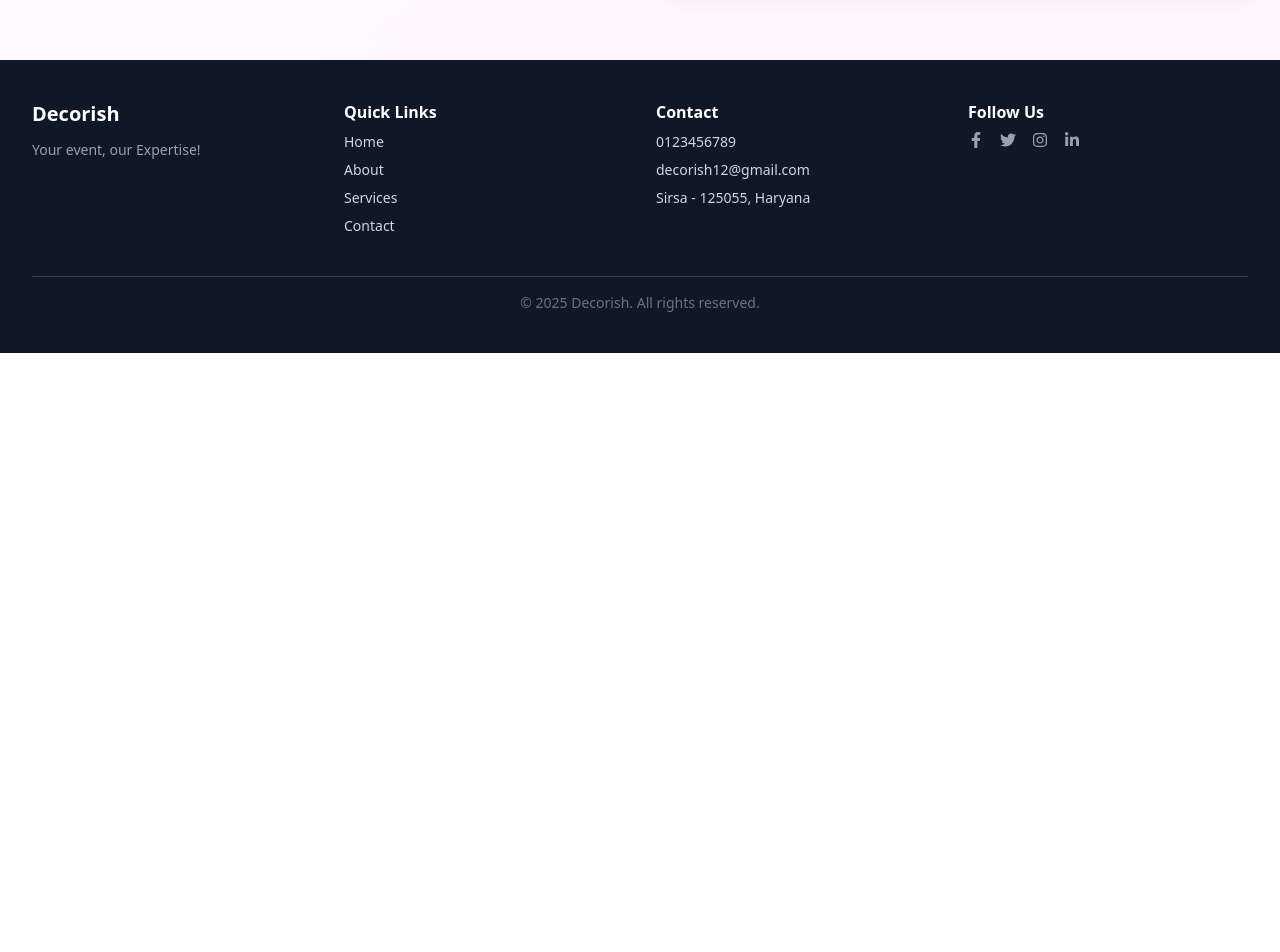
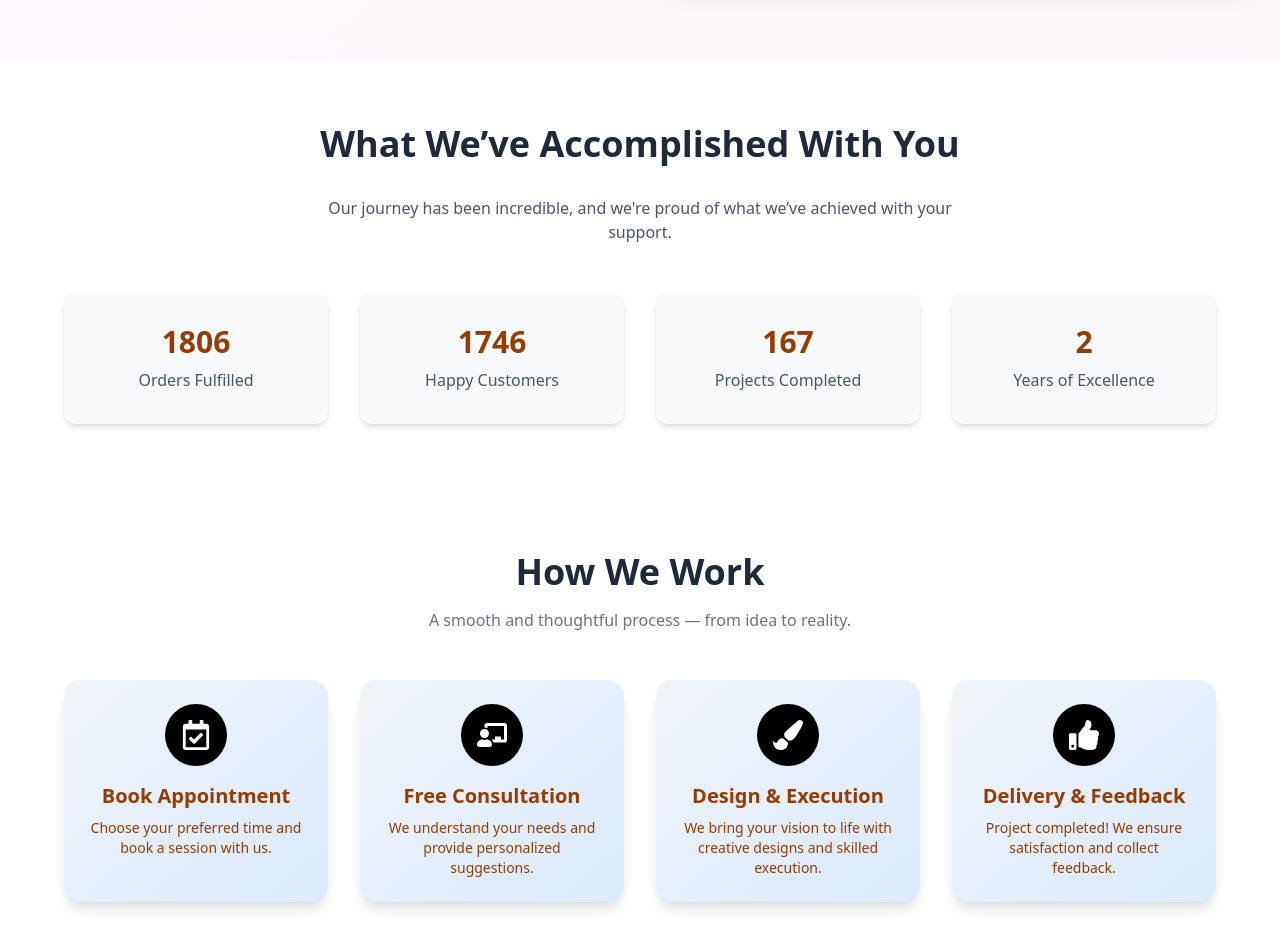
Before and after one commit to IshantAhuja0/decorative-site, a React (Vite) app: page /about in a window 1280 px wide. Shown: the part 1000-1952 px from the top of the page. Before the commit the page ends 1353 px from the top, so only its background shows below. Built offline with nearby package versions, Linux system fonts and the light colour scheme.

Commit message:
add about page

```diff
--- a/src/About.jsx
+++ b/src/About.jsx
@@ -1,5 +1,7 @@
 import React from 'react'
 import FounderSection from './components/FounderSection'
+import GreatWorkSection from './components/GreatWorkSection'
+import HowWeWork from './components/HowWeWork'
 
 export default function About(props) {
 
@@ -7,6 +9,8 @@ export default function About(props) {
   return (
     <>
       <FounderSection/>
+      <GreatWorkSection/>
+      <HowWeWork/>
     </>
   )
 }
--- a/src/ContactPage.jsx
+++ b/src/ContactPage.jsx
@@ -1,6 +1,11 @@
 import { motion } from 'framer-motion';
 import { useState } from 'react';
 const ContactPage = () => {
+  let info={
+    phone:'123456789',
+    email:'decorish@mail.com',
+    address:'sirsa'
+  }
   const [formData, setFormData] = useState({ name: '', phone: '', email: '' , time:''});
 
   const handleChange = (e) =>
@@ -88,12 +93,12 @@ const ContactPage = () => {
         >
           <h2 className="text-3xl font-bold mb-6 text-gray-800">Contact Us</h2>
           <div className="text-gray-700 text-lg space-y-4">
-            <p><strong>📞 Phone:</strong> +91 98765 43210</p>
-            <p><strong>✉️ Email:</strong> support@yourcompany.com</p>
-            <p><strong>🏢 Address:</strong> 123 Tech Street, Bangalore, India</p>
+            <p><strong>📞 Phone:</strong> {info.phone}</p>
+            <p><strong>✉️ Email:</strong> {info.email}</p>
+            <p><strong>🏢 Address:</strong>  {info.address}</p>
             <div className="mt-6">
               <a
-                href="https://wa.me/919876543210"
+      href={`https://wa.me/91${info.phone}`}
                 target="_blank"
                 rel="noopener noreferrer"
                 className="inline-flex items-center gap-2 bg-green-700 text-white px-5 py-3 rounded-xl hover:bg-green-600 transition duration-300"
--- a/src/components/FounderSection.jsx
+++ b/src/components/FounderSection.jsx
@@ -2,15 +2,15 @@ import React from 'react';
 import { motion } from 'framer-motion';
 const founders = [
   {
-    name: "Aarav Mehta",
-    role: "Co-Founder & CEO",
-    bio: "Aarav leads the vision and strategy. With 10+ years of experience in tech and business, he's passionate about building scalable solutions.",
+    name: "Ekta Aggarwal",
+    role: "Co-Founder & CDO",
+    bio: "Ekta Aggarwal leads the vision and strategy. With 10+ years of experience in designing and business, he's passionate about building scalable solutions.",
     image: "https://randomuser.me/api/portraits/men/45.jpg"
   },
   {
-    name: "Isha Kapoor",
+    name: "Ritika Garg",
     role: "Co-Founder & CTO",
-    bio: "Isha drives the technical architecture. She's a full-stack expert and loves building powerful digital products with real impact.",
+    bio: "Ritika Garg drives the technical architecture. She's a full-stack expert and loves building powerful digital products with real impact.",
     image: "https://randomuser.me/api/portraits/women/65.jpg"
   }
 ];
--- /dev/null
+++ b/src/components/GreatWorkSection.jsx
@@ -0,0 +1,77 @@
+import { motion } from 'framer-motion';
+import { useEffect, useState } from 'react';
+
+const today = new Date();
+const baseDate = new Date('2024-01-01'); // Your starting date
+const daysPassed = Math.floor((today - baseDate) / (1000 * 60 * 60 * 24));
+
+// Update numbers based on days passed
+const stats = [
+  { label: 'Orders Fulfilled', value: 860 + daysPassed * 2 }, // +2 orders per day
+  { label: 'Happy Customers', value: 800 + daysPassed * 2 }, // +1.5 customers per day
+  { label: 'Projects Completed', value: 120 + Math.floor(daysPassed / 10) }, // 1 project every 10 days
+  { label: 'Years of Excellence', value: today.getFullYear() - 2023 },
+];
+
+
+const GreatWorkSection = () => {
+  const [hasAnimated, setHasAnimated] = useState(false);
+  const [counts, setCounts] = useState(stats.map(() => 0));
+
+  useEffect(() => {
+    if (!hasAnimated) {
+      const intervals = stats.map((stat, index) =>
+        setInterval(() => {
+          setCounts((prev) => {
+            const newCounts = [...prev];
+            if (newCounts[index] < stat.value) {
+              newCounts[index] += Math.ceil(stat.value / 50); // speed of counting
+            } else {
+              newCounts[index] = stat.value;
+              clearInterval(intervals[index]);
+            }
+            return newCounts;
+          });
+        }, 30)
+      );
+
+      setHasAnimated(true);
+    }
+  }, [hasAnimated]);
+
+  return (
+    <motion.section
+      className="bg-white py-16 px-4 sm:px-10"
+      initial={{ opacity: 0, y: 30 }}
+      whileInView={{ opacity: 1, y: 0 }}
+      transition={{ duration: 0.8 }}
+      viewport={{ once: true }}
+    >
+      <div className="max-w-6xl mx-auto text-center">
+        <h2 className="text-3xl sm:text-4xl font-bold mb-8 text-gray-800">
+        What We’ve Accomplished With You
+        </h2>
+        <p className="text-gray-600 max-w-2xl mx-auto mb-12">
+          Our journey has been incredible, and we're proud of what we’ve achieved with your support.
+        </p>
+
+        <div className="grid grid-cols-2 md:grid-cols-4 gap-8">
+          {stats.map((stat, index) => (
+            <motion.div
+              key={index}
+              className="bg-gray-50 rounded-xl shadow-md py-8 px-4"
+              whileHover={{ scale: 1.05 }}
+            >
+              <h3 className="text-3xl font-extrabold text-amber-800">
+                {counts[index]}
+              </h3>
+              <p className="text-gray-600 mt-2">{stat.label}</p>
+            </motion.div>
+          ))}
+        </div>
+      </div>
+    </motion.section>
+  );
+};
+
+export default GreatWorkSection;
--- /dev/null
+++ b/src/components/HowWeWork.jsx
@@ -0,0 +1,64 @@
+import { motion } from 'framer-motion';
+import { FaRegCalendarCheck, FaChalkboardTeacher, FaPaintBrush, FaThumbsUp } from 'react-icons/fa';
+
+const steps = [
+  {
+    icon: <FaRegCalendarCheck size={30} className="text-white" />,
+    title: 'Book Appointment',
+    desc: 'Choose your preferred time and book a session with us.',
+  },
+  {
+    icon: <FaChalkboardTeacher size={30} className="text-white" />,
+    title: 'Free Consultation',
+    desc: 'We understand your needs and provide personalized suggestions.',
+  },
+  {
+    icon: <FaPaintBrush size={30} className="text-white" />,
+    title: 'Design & Execution',
+    desc: 'We bring your vision to life with creative designs and skilled execution.',
+  },
+  {
+    icon: <FaThumbsUp size={30} className="text-white" />,
+    title: 'Delivery & Feedback',
+    desc: 'Project completed! We ensure satisfaction and collect feedback.',
+  },
+];
+
+const HowWeWork = () => {
+  return (
+    <section className="bg-white py-16 px-4" id="how-we-work">
+      <div className="max-w-6xl mx-auto text-center">
+        <motion.h2
+          initial={{ opacity: 0, y: 20 }}
+          animate={{ opacity: 1, y: 0 }}
+          transition={{ duration: 0.5 }}
+          className="text-4xl font-bold mb-4 text-gray-800"
+        >
+          How We Work
+        </motion.h2>
+        <p className="text-gray-500 mb-12">A smooth and thoughtful process — from idea to reality.</p>
+
+        <div className="grid grid-cols-1 md:grid-cols-2 lg:grid-cols-4 gap-8">
+          {steps.map((step, index) => (
+            <motion.div
+              key={index}
+              initial={{ opacity: 0, y: 30 }}
+              whileInView={{ opacity: 1, y: 0 }}
+              viewport={{ once: true }}
+              transition={{ duration: 0.4, delay: index * 0.2 }}
+              className="bg-gradient-to-br from-[#f0f4f8] to-[#dbeafe] p-6 rounded-2xl shadow-lg text-amber-800 flex flex-col items-center text-center"
+            >
+              <div className="bg-black bg-opacity-20 p-4 rounded-full mb-4">
+                {step.icon}
+              </div>
+              <h3 className="text-xl font-semibold mb-2">{step.title}</h3>
+              <p className="text-sm">{step.desc}</p>
+            </motion.div>
+          ))}
+        </div>
+      </div>
+    </section>
+  );
+};
+
+export default HowWeWork;
--- /dev/null
+++ b/src/components/InstagramReel.jsx
@@ -0,0 +1,18 @@
+const InstagramReel = () => {
+  useEffect(() => {
+    if (window.instgrm) {
+      window.instgrm.Embeds.process();
+    }
+  }, []);
+
+  return (
+    <div>
+      <blockquote
+        className="instagram-media"
+        data-instgrm-permalink="https://www.instagram.com/reel/DITrONUTj-Z/"
+        data-instgrm-version="14"
+        style={{ width: '100%', maxWidth: '400px', margin: '0 auto' }}
+      ></blockquote>
+    </div>
+  );
+};
--- a/src/components/ReelsSection.jsx
+++ b/src/components/ReelsSection.jsx
@@ -8,7 +8,9 @@ import reelVideo6 from "../assets/reels/reel6.mp4";
 import reelVideo4 from "../assets/reels/reel4.mp4";
 // import reelVideo1 from "../assets/reels/reel1.mp4";
 import { motion } from "framer-motion";
-
+function reelClicked(e){
+console.log(e)
+}
 const reels = [
   {
     title: "Wedding Decor Highlights",
@@ -49,6 +51,7 @@ const ReelsSection = () => {
         <h2 className="text-3xl font-bold text-center mb-10">🔥 Trending Reels</h2>
 
         <div className="grid grid-cols-1 sm:grid-cols-2 lg:grid-cols-3 gap-8">
+
       {reels.map((video, index) => (
         <DelayedVideo key={index} videoSrc={video.videoUrl} delay={index * 2000} count={index}/>
       ))}
@@ -87,6 +90,7 @@ const DelayedVideo = ({ videoSrc, delay ,count}) => {
       preload="auto"
       muted
       loop
+      onClick={(e)=>reelClicked(e.target)}
       playsInline
     >
       <source src={videoSrc} type="video/mp4" />
--- a/src/components/TestimonialSection.jsx
+++ b/src/components/TestimonialSection.jsx
@@ -87,11 +87,11 @@ const TestimonialSection = () => {
               className="bg-white rounded-2xl shadow-md p-4 hover:shadow-lg transition duration-300 flex flex-col h-full"
             >
               <div className="flex items-center gap-4 mb-3">
-                <img
+                {/* <img
                   src={testimonial.image}
                   alt={testimonial.name}
                   className="w-12 h-12 rounded-full object-cover border border-gray-300"
-                />
+                /> */}
                 <div>
                   <h4 className="text-base font-semibold">{testimonial.name}</h4>
                   <p className="text-xs text-gray-500">{testimonial.location}</p>
```
